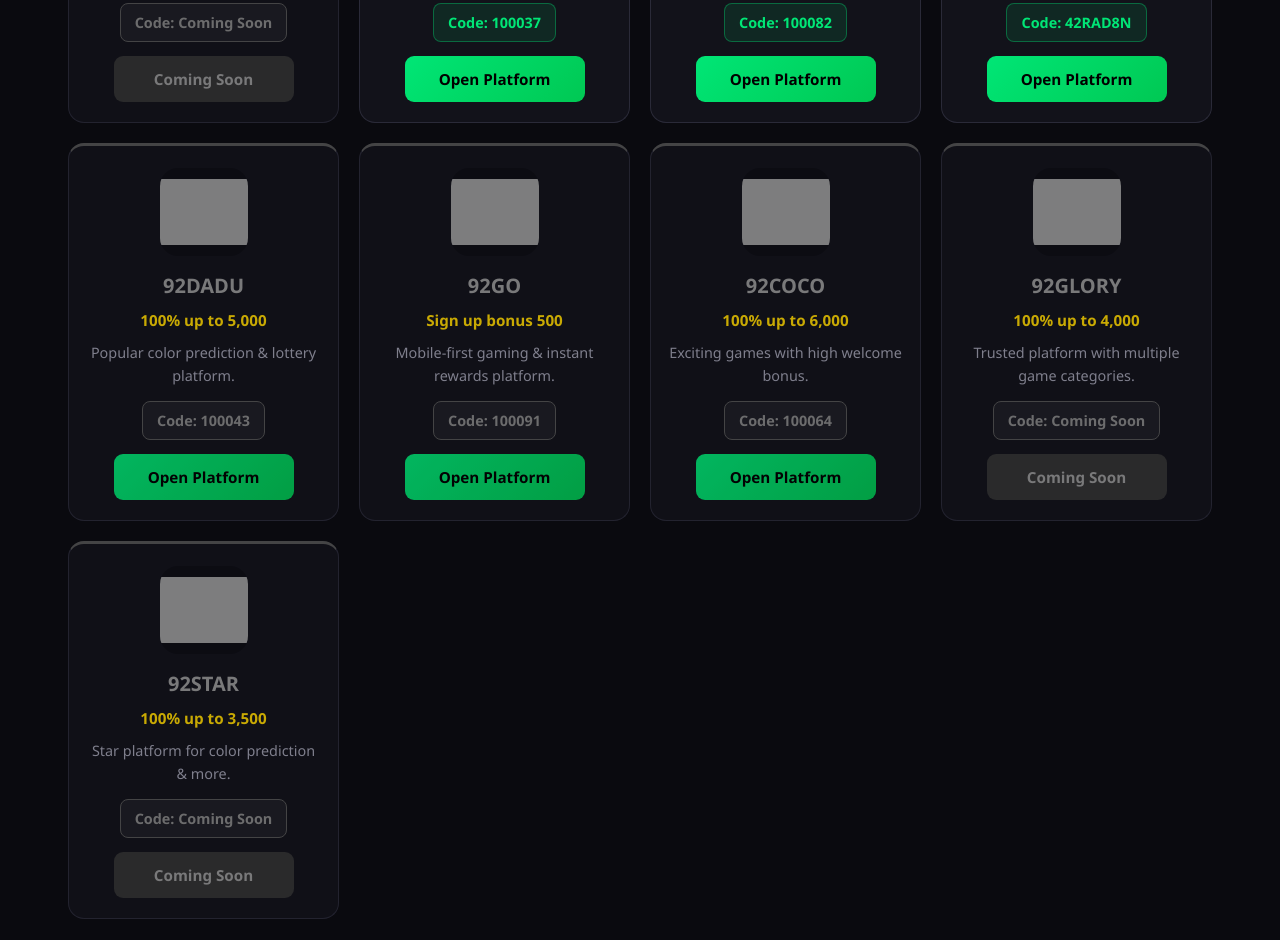
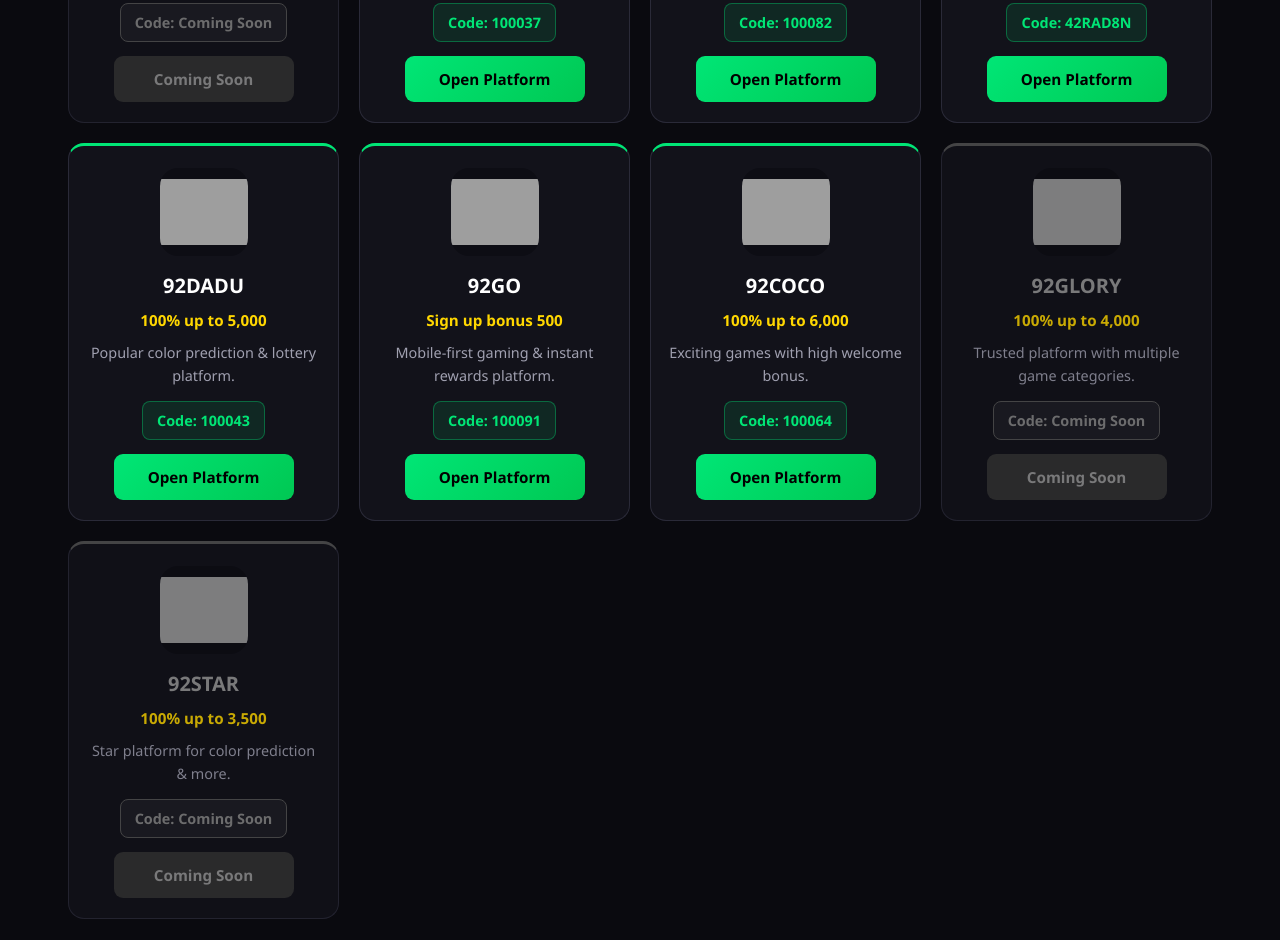
Before and after one commit to officialteacher43/92team-website-, a plain HTML site: page index.html in a window 1280 px wide. Shown: the part 1035-1975 px from the top of the page. Drawn offline with Linux system fonts and the light colour scheme; grey boxes are pictures that could not be loaded.

Commit message:
Update index.html

```diff
--- a/index.html
+++ b/index.html
@@ -618,34 +618,34 @@
           <a href="92blaze.html" class="btn-reg">Open Platform</a>
         </div>
 
-        <!-- 92DADU -->
-        <div class="plat-card soon">
+          <!-- 92DADU -->
+        <div class="plat-card active">
           <img class="plat-logo" src="https://www.92team.com/wp-content/uploads/2025/12/92team-92dadu.webp" alt="92Dadu" loading="lazy">
           <h3>92DADU</h3>
           <div class="plat-bonus">100% up to 5,000</div>
           <p class="plat-desc">Popular color prediction &amp; lottery platform.</p>
-          <div class="code-box empty">Code: 100043</div>
-          <a href="92dadu.html" class="btn-reg">Open Platform</a>
+          <div class="code-box">Code: 100043</div>
+          <a href="https://www.92dadu77.com/#/register?invitationCode=81867100043" class="btn-reg" target="_blank" rel="noopener noreferrer">Open Platform</a>
         </div>
 
         <!-- 92GO -->
-        <div class="plat-card soon">
+        <div class="plat-card active">
           <img class="plat-logo" src="https://www.92team.com/wp-content/uploads/2025/12/92team-92go.webp" alt="92Go" loading="lazy">
           <h3>92GO</h3>
           <div class="plat-bonus">Sign up bonus 500</div>
           <p class="plat-desc">Mobile-first gaming &amp; instant rewards platform.</p>
-          <div class="code-box empty">Code: 100091</div>
-          <a href="92go.html" class="btn-reg">Open Platform</a>
+          <div class="code-box">Code: 100091</div>
+          <a href="https://www.92go.pro/#/register?invitationCode=36322100091" class="btn-reg" target="_blank" rel="noopener noreferrer">Open Platform</a>
         </div>
 
         <!-- 92COCO -->
-        <div class="plat-card soon">
+        <div class="plat-card active">
           <img class="plat-logo" src="https://www.92team.com/wp-content/uploads/2025/12/92eteam-92-coco.webp" alt="92Coco" loading="lazy">
           <h3>92COCO</h3>
           <div class="plat-bonus">100% up to 6,000</div>
           <p class="plat-desc">Exciting games with high welcome bonus.</p>
-          <div class="code-box empty">Code: 100064</div>
-          <a href="92coco.html" class="btn-reg">Open Platform</a>
+          <div class="code-box">Code: 100064</div>
+          <a href="https://www.92coco99.com/#/register?invitationCode=68857100064" class="btn-reg" target="_blank" rel="noopener noreferrer">Open Platform</a>
         </div>
 
         <!-- 92GLORY -->
```
